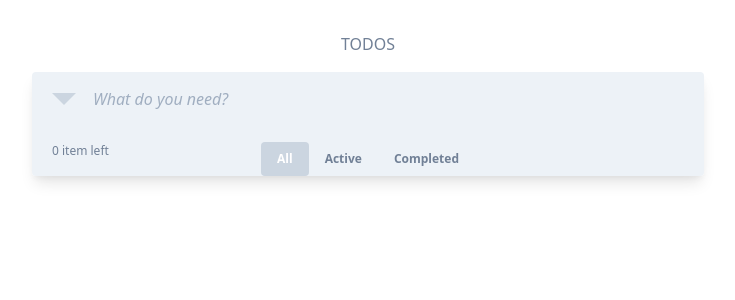
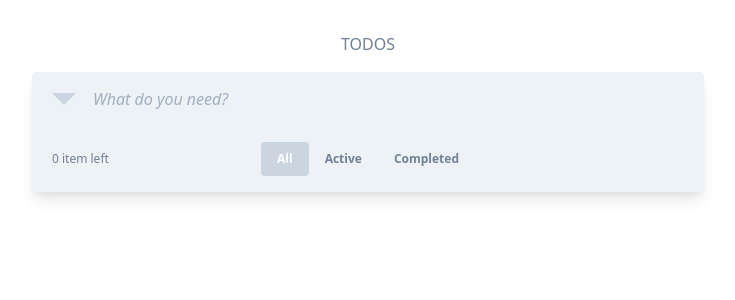
Before and after one commit to wdtamagi/xstate-poc, a React (Create React App) app: page / in a window 1280 px wide. Shown: the top 300 px of the page, without its empty margins (272-1007 px from the left). Built offline with nearby package versions, Linux system fonts and the light colour scheme.

Commit message:
feat: Added uuid for todo and make effect for change checked state

```diff
--- a/package.json
+++ b/package.json
@@ -10,6 +10,7 @@
     "@types/node": "^12.0.0",
     "@types/react": "^16.9.0",
     "@types/react-dom": "^16.9.0",
+    "@types/uuidv4": "^5.0.0",
     "@xstate/react": "^0.8.1",
     "react": "^16.13.1",
     "react-dom": "^16.13.1",
--- a/src/containers/Todos/Todos.tsx
+++ b/src/containers/Todos/Todos.tsx
@@ -1,6 +1,6 @@
 import React from "react";
 import { useMachine } from "@xstate/react";
-import { todosMachine } from "../../stateMachine/todosMachine";
+import { todosMachine, ITodo } from "../../stateMachine/todosMachine";
 import Todo from "./components/Todo/index";
 import Footer from "./components/Footer/index";
 
@@ -10,6 +10,8 @@ const Todos = () => {
 
   const onChangeView = (view: string) => send(`SHOW.${view}`);
   const anyTodoDone = todos.some((item) => item.checked);
+  const handleOnTodoClick = (todo: ITodo) =>
+    send({ type: `TODO.UPDATE`, todo });
 
   return (
     <div className="max-w-2xl rounded overflow-hidden shadow-lg mx-auto">
@@ -38,16 +40,23 @@ const Todos = () => {
               value: e.target.value,
             })
           }
+          onKeyPress={(e) => {
+            if (e.key === "Enter") {
+              send({
+                type: "NEWTODO.ADD",
+                value: todo,
+              });
+            }
+          }}
           value={state.context.todo}
         />
       </div>
       <ul>
-        {todos.map((item, index) => (
+        {todos.map((item) => (
           <Todo
-            key={`todo_${index}`}
-            text={item.text}
-            checked={item.checked}
-            onClick={() => null}
+            key={`todo_${item.id}`}
+            todo={item}
+            onClick={handleOnTodoClick}
           />
         ))}
       </ul>
--- a/src/containers/Todos/components/Footer/Footer.tsx
+++ b/src/containers/Todos/components/Footer/Footer.tsx
@@ -24,7 +24,9 @@ const Footer = ({
 
   return (
     <div className="relative flex flex-row justify-between items-center px-5 py-4 bg-gray-200 text-gray-600 text-xs">
-      <span>{`${remaining} ${remaining > 1 ? "items" : "item"} left`}</span>
+      <span className="py-2">{`${remaining} ${
+        remaining > 1 ? "items" : "item"
+      } left`}</span>
       <div className="absolute h-full inset-0 m-0 p-0 text-center px-5 py-4">
         <button
           style={{ outline: "none" }}
--- a/src/containers/Todos/components/Todo/Todo.tsx
+++ b/src/containers/Todos/components/Todo/Todo.tsx
@@ -1,4 +1,5 @@
 import React from "react";
+import { ITodo } from "../../../../stateMachine/todosMachine";
 
 const checkClasses = "fill-current text-gray-500 m-auto h-5 w-5";
 const UnChecked = () => {
@@ -17,20 +18,20 @@ const Checked = () => {
 };
 
 interface ITodoProps {
-  /** The text inside the button */
-  text: string;
-  /** The checked state */
-  checked: boolean;
+  /** The todo object */
+  todo: ITodo;
   /** The handler to control checked state */
-  onClick: () => void;
+  onClick: (todo: ITodo) => void;
 }
 
-const Todo = ({ text, checked, onClick }: ITodoProps) => {
+const Todo = ({ todo, onClick }: ITodoProps) => {
+  const { checked, text } = todo;
+
   return (
     <li
-      className="flex flex-row text-gray-600 bg-gray-200 px-5 py-2"
+      className="flex flex-row items-center text-gray-600 bg-gray-200 px-5 py-2"
       style={{ borderTop: "1px solid #bdc2ca5e" }}
-      onClick={onClick}
+      onClick={() => onClick({ ...todo, checked: !checked })}
     >
       {checked ? <Checked /> : <UnChecked />}
       <span
--- a/src/stateMachine/todosMachine.ts
+++ b/src/stateMachine/todosMachine.ts
@@ -1,6 +1,8 @@
 import { Machine, assign } from "xstate";
+import { uuid } from "uuidv4";
 
-interface ITodo {
+export interface ITodo {
+  id: string;
   text: string;
   checked: boolean;
 }
@@ -34,13 +36,26 @@ export const todosMachine = Machine<ITodosContext>({
     "NEWTODO.ADD": {
       actions: [
         assign({
-          todos: (ctx, e) =>
-            (ctx.todos = [...ctx.todos, { text: e.value, checked: false }]),
+          todos: (ctx, e) => [
+            ...ctx.todos,
+            { id: uuid(), text: e.value, checked: false },
+          ],
         }),
         assign({
           todo: (ctx, e) => "",
         }),
       ],
     },
+    "TODO.UPDATE": {
+      actions: [
+        assign({
+          todos: (ctx, e) => {
+            return ctx.todos.map((item) =>
+              item.id === e.todo.id ? e.todo : item
+            );
+          },
+        }),
+      ],
+    },
   },
 });
```
Also changed, not shown: src/index.css, 1 other file (tests, documents, lock files or other folders).
